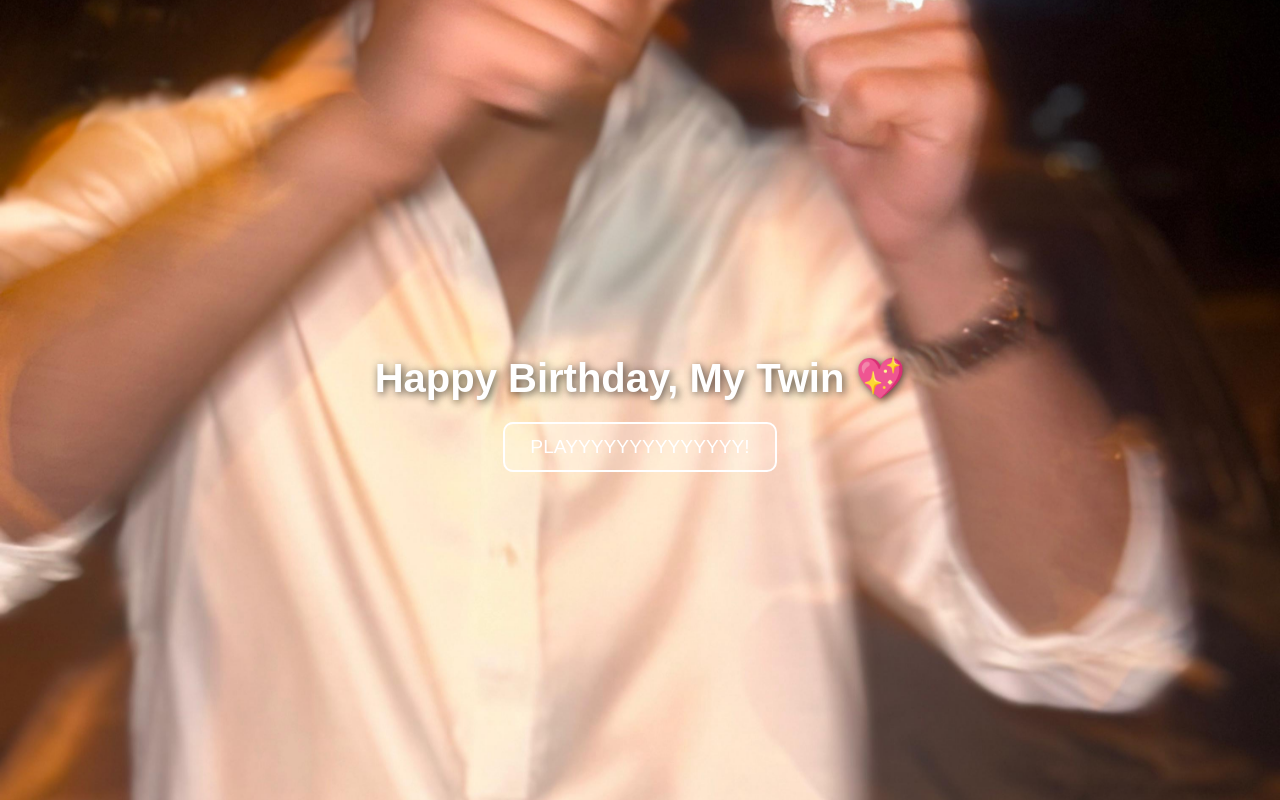
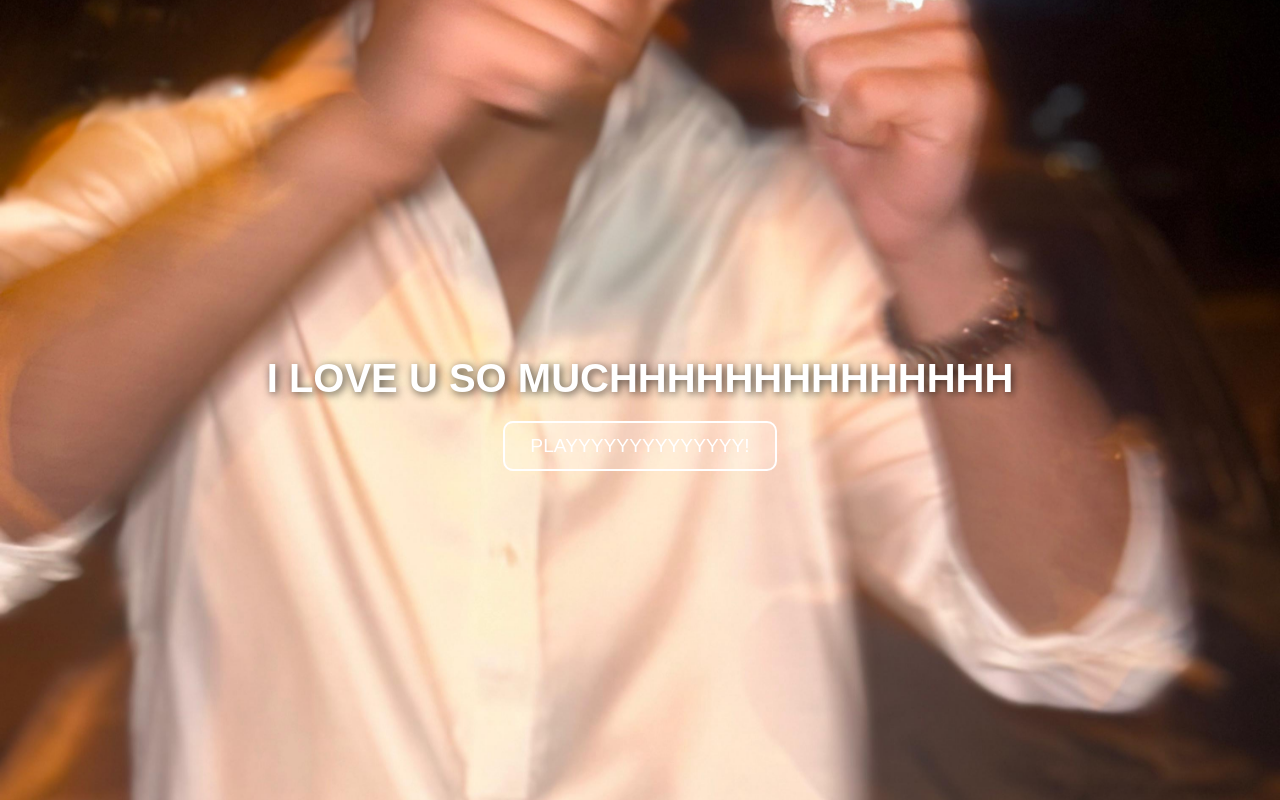
Before and after one commit to malikaounhere7-svg/HAPPY-BIRTHDAY-, a plain HTML site: page index.html in a window 1280 px wide. Drawn offline with Linux system fonts and the light colour scheme.

Commit message:
Update index.html

```diff
--- a/index.html
+++ b/index.html
@@ -2,7 +2,7 @@
 <html lang="en">
 <head>
   <meta charset="UTF-8">
-  <title>Happy Birthday My Twin 💖</title>
+  <title>HAPPY BIRTHDAY MY TWIN :DDDDDD</title>
   <style>
     body {
       margin: 0;
@@ -37,10 +37,9 @@
   </style>
 </head>
 <body>
-  <h1>Happy Birthday, My Twin 💖</h1>
+  <h1>I LOVE U SO MUCHHHHHHHHHHHHHH</h1>
   <button onclick="document.getElementById('song').play()">PLAYYYYYYYYYYYYYY!</button>
 
-  <!-- Replace song.m4a with your uploaded file name -->
   <audio id="song" src="ilytwin.m4a"></audio>
 </body>
 </html>
```
